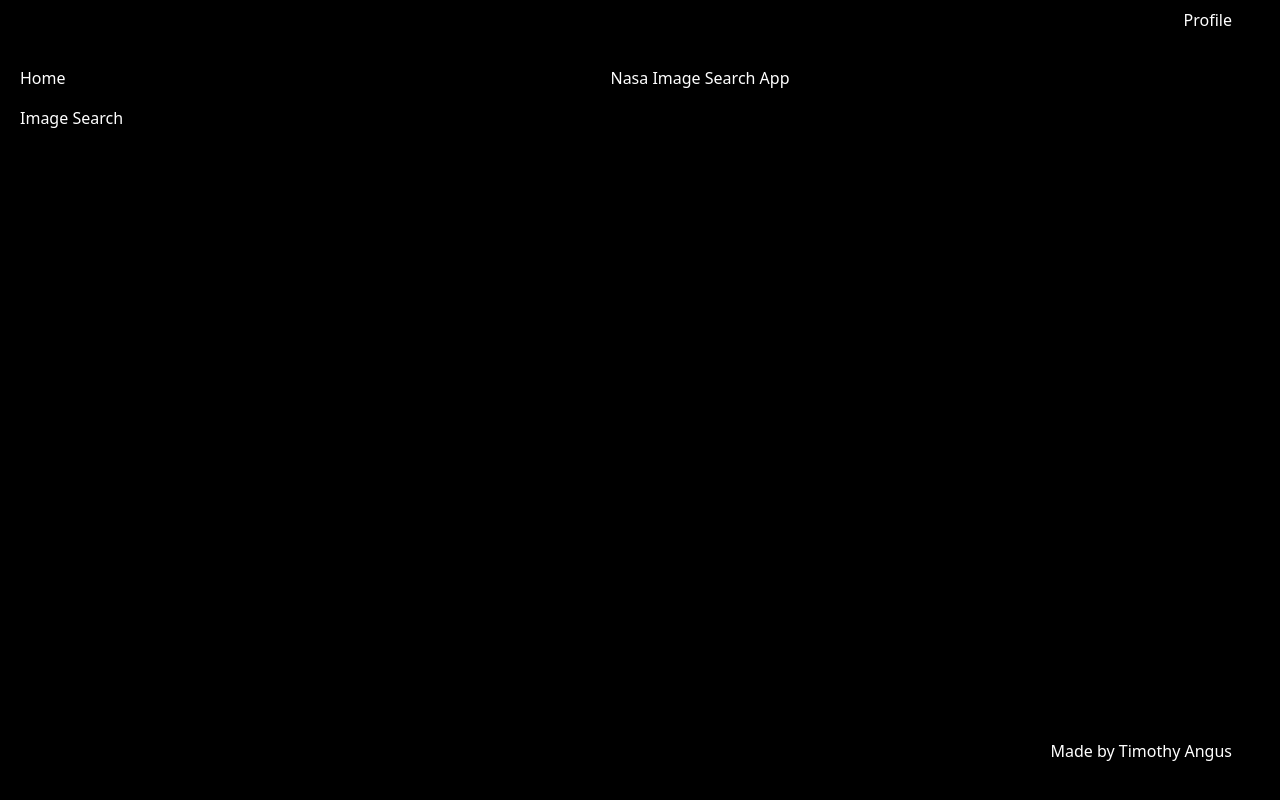
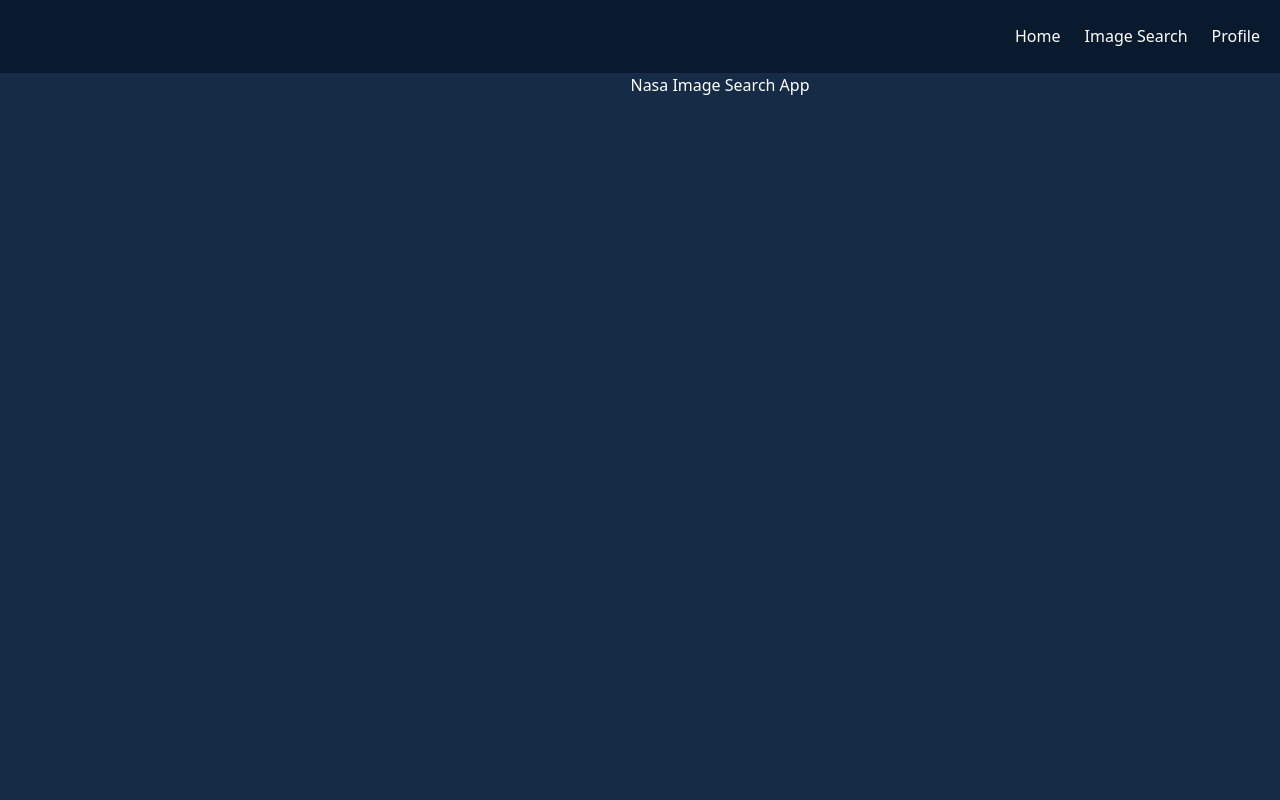
Before and after one commit to TimAngus321/deep_space, a Nuxt app: page / in a window 1280 px wide. Built offline with nearby package versions, Linux system fonts and the light colour scheme.

Commit message:
redo layout

```diff
--- a/components/Footer.vue
+++ b/components/Footer.vue
@@ -2,7 +2,7 @@
     Add github & linkedin logos with links
  -->
 <template>
-    <footer class="w-full h-20 text-white flex justify-end p-2">Made by Timothy Angus</footer>
+    <footer class="w-full h-20 flex justify-end p-2 bg-primary text-textDefault">Made by Timothy Angus</footer>
 </template>
 
 <script setup>
--- a/components/Header.vue
+++ b/components/Header.vue
@@ -3,19 +3,15 @@
 
  -->
 <template>
-     <header class="h-20 text-white flex justify-end">
-      <nav>
-        <p class="p-2">Profile</p>
-      </nav>
-    </header>
-
+  <header class="h-20 text-textDefault bg-primary flex justify-end">
+    <nav class="flex flex-row gap-6 p-2 pr-5 align-middle items-center">
+      <NuxtLink to="/" class="align"><span>Home</span></NuxtLink>
+      <NuxtLink to="/space-image-search"><span>Image Search</span></NuxtLink>
+      <p>Profile</p>
+    </nav>
+  </header>
 </template>
 
-<script setup>
+<script setup></script>
 
-</script>
-
-<style lang="scss" scoped>
-
-
-</style>
+<style lang="scss" scoped></style>
--- a/components/Sidebar.vue
+++ b/components/Sidebar.vue
@@ -1,8 +1,6 @@
 <template>
-  <aside class="h-full flex basis-40 text-white">
+  <aside class="h-full flex basis-40 text-textDefault bg-secondary">
     <div class="flex flex-col gap-4 px-5">
-      <NuxtLink to="/" class=""><span>Home</span></NuxtLink>
-      <NuxtLink to="/space-image-search"><span>Image Search</span></NuxtLink>
     </div>
   </aside>
 </template>
--- a/layouts/default.vue
+++ b/layouts/default.vue
@@ -1,11 +1,10 @@
 <template>
-  <main class="bg-black h-screen flex flex-col pr-10">
+  <main class="bg-secondary h-screen flex flex-col">
     <Header />
     <div class="h-full flex">
       <Sidebar />
       <slot class="flex-grow"/>
     </div>
-    <Footer />
   </main>
 </template>
 
--- a/pages/index.vue
+++ b/pages/index.vue
@@ -1,5 +1,5 @@
 <template>
-    <main class="flex flex-grow justify-center h-full text-white ">
+    <main class="flex flex-grow justify-center h-full text-textDefault">
     <header class="flex justify-center">
         <h1>Nasa Image Search App</h1>
     </header>
--- /dev/null
+++ b/tailwind.config.js
@@ -0,0 +1,11 @@
+/** @type {import('tailwindcss').Config} */
+module.exports = {
+  theme: {
+    colors: {
+      primary: "#0A1A2E",
+      secondary: "#162B46",
+      focus: "#60F7D4",
+      textDefault: "#FFFFFF",
+    },
+  },
+};
```
